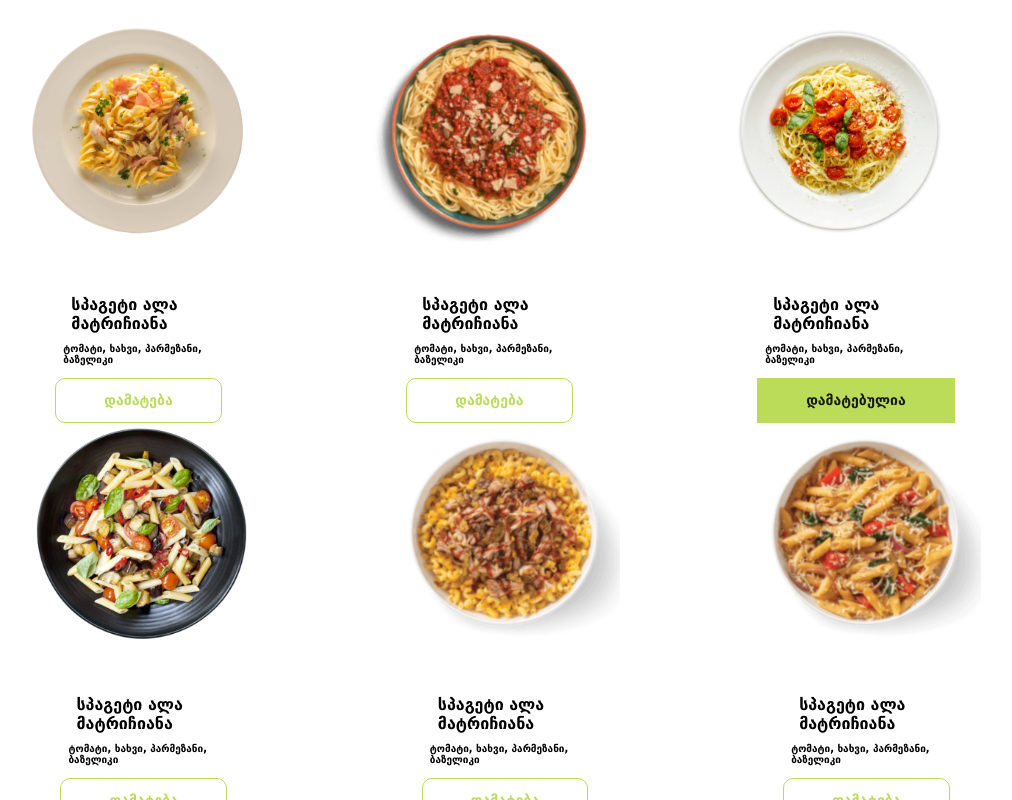
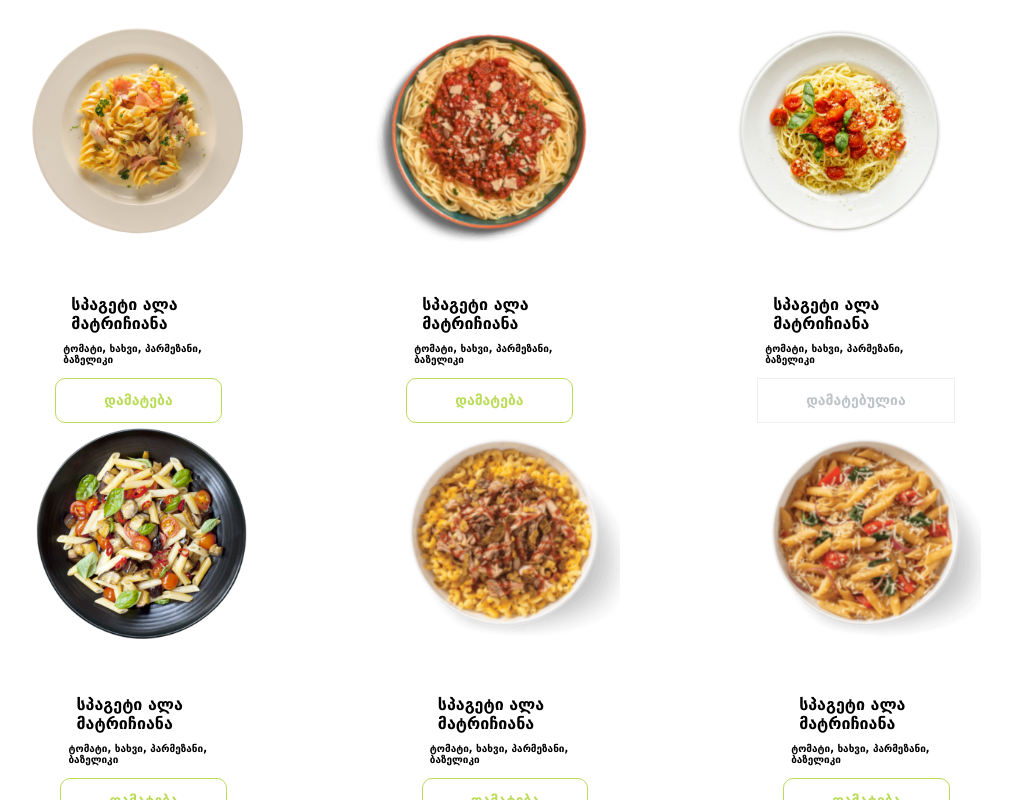
Before and after one commit to tamkopadze/thaikhemse-new, a plain HTML site: page index.html in a window 1280 px wide. In both pictures the pointer is over the link "დამატებულია". Shown: the part 942-1742 px from the top of the page, without its empty margins (175-1187 px from the left). Drawn offline with Linux system fonts and the light colour scheme.

Commit message:
menu-s damateba

```diff
--- a/assets/css/style.css
+++ b/assets/css/style.css
@@ -185,9 +185,7 @@ header,
 	margin: 53px 425px 40px 394px;
 	font-size: 30px;
 	font-weight: normal;
-	/*display: flex;
-	align-items: center;
-	justify-content: center;*/
+
 }
 
 .menu ul  {
@@ -200,10 +198,8 @@ header,
 
 }
 
-/*.menu li{
-	flex-direction: row;
 
-}*/
+
 
 
 .menu img {
@@ -240,9 +236,7 @@ header,
 	border: 1px solid #BADC58;
 	color: #BADC58;
 	border-radius: 10px;
-	/*display: flex;
-	justify-content: center;
-	align-items: center;*/
+
 
 }
 
@@ -251,9 +245,7 @@ header,
 	height: 19px;
 	font-size: 14px;
 	padding: 13px 48px 14px 48px;
-	/*display: flex;
-	justify-content: center;
-	align-items: center;*/
+
 }
 
 .menu a:hover{
@@ -269,6 +261,13 @@ header,
 	margin:0px 72px 29px 72px;
 	border: 1px solid #ECF0F1;
 	color: #BDC3C7;
+}
 
-
+/*rogor gavaketo amis uketesi varianti?*/
+.button-damatebulia:hover {
+	background-color: #fff !important;
+    width: 164px !important;
+    margin: 0px 72px 29px 72px !important;
+    border: 1px solid #ECF0F1 !important;
+    color: #BDC3C7 !important;
 }
```
